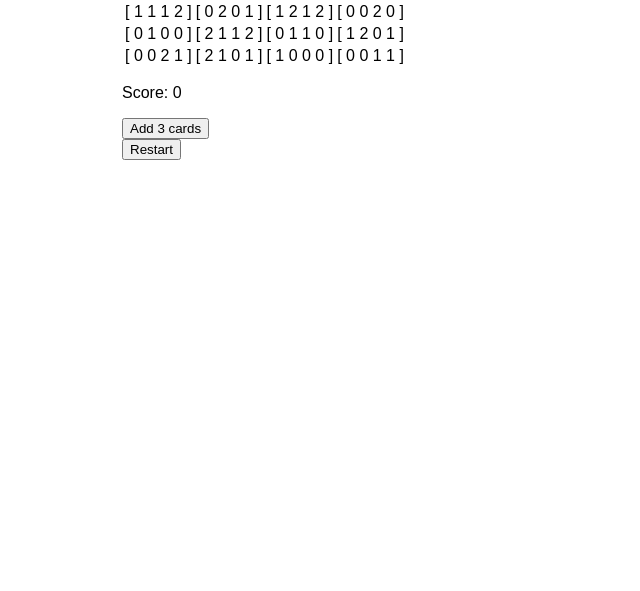
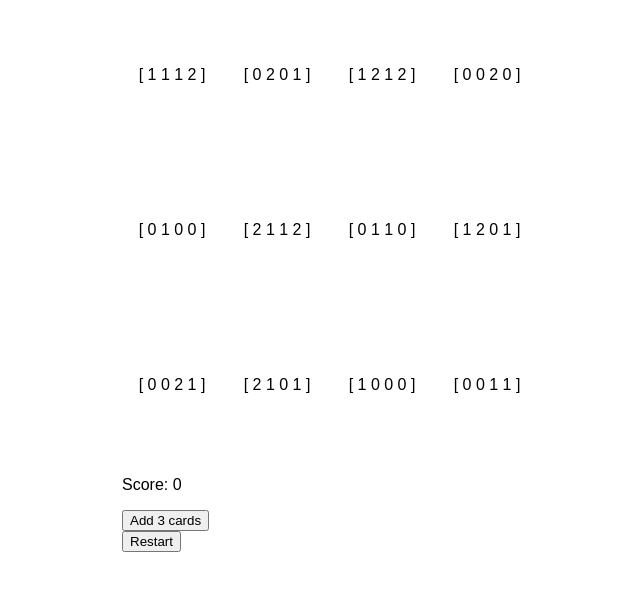
Before and after one commit to enarve/set, a Flask app: page / in a window 1280 px wide. Shown: the part 68-659 px from the top of the page, without its empty margins (68-708 px from the left). Run offline with Flask 3, Linux system fonts and the light colour scheme.

Commit message:
Replaced table with div

```diff
--- a/static/style.css
+++ b/static/style.css
@@ -38,6 +38,15 @@ nav a:hover {
 
 /* Card appearance */
 .card {
-    padding: 20;
-    margin: 10;
+    width: 100px;
+    height: 150px;
+    align-items: center;
+    justify-content: center;
+    display: flex;
 }
+
+.card-table {
+    display: grid;
+    grid-template-columns: repeat(4, 100px);
+    gap: 5px;
+}
--- a/templates/index.html
+++ b/templates/index.html
@@ -5,11 +5,9 @@
 {% endblock %}
 
 {% block main %}
-    <table>
+    <div class="card-table">
     {% for row in range(rows) %}
-    <tr>
         {% for column in range(columns) %}
-            <td>
                 {% if columns * row + column < cards|length %}
                 <div class="card" id="{{cards[columns * row + column].id}}">
                     [
@@ -20,11 +18,9 @@
                     ]
                 </div>
                 {% endif %}
-            </td>
         {% endfor %}
-    </tr>
     {% endfor %}
-    </table>
+</div>
 
     <div>
         <p>Score: 0</p>
```
